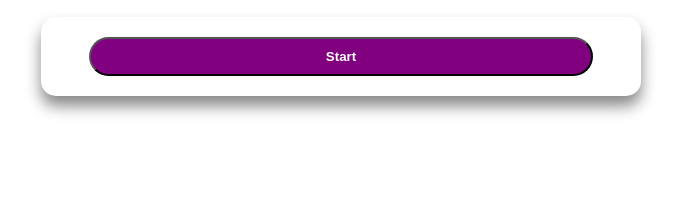
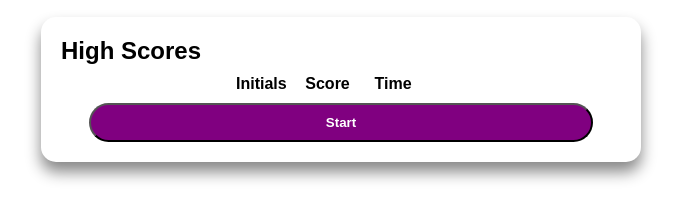
Before and after one commit to rayxis/w4-Multiple-Choice-Quiz, a plain HTML site: page index.html in a window 1280 px wide. Shown: the part 78-298 px from the top of the page, without its empty margins (299-980 px from the left). Drawn offline with Linux system fonts and the light colour scheme.

Commit message:
Finished first iteration of high score function. Finished adding questions to the quiz.

```diff
--- a/css/style.scss
+++ b/css/style.scss
@@ -74,4 +74,32 @@ body {
 	&__footer {
 
 	}
+
+	.highscores {
+		display:        flex;
+		flex-direction: column;
+		list-style:     none;
+		width:          210px;
+		margin:         auto;
+		counter-reset:  li;
+
+		&__item {
+			display:       flex;
+			position: relative;
+
+			&:first-child {font-weight: bold;}
+			&:not(:first-child)::before {
+				counter-increment: li;
+				content: counter(li) ".";
+				position: absolute;
+				left:  -20px;
+			}
+
+			&__initials,
+			&__score,
+			&__item {
+				width: 33%;
+			}
+		}
+	}
 }
--- a/index.html
+++ b/index.html
@@ -16,8 +16,24 @@
 
 		<template id="template_start">
 			<section class="card">
+				<h2 class="card__title">High Scores</h2>
+				<ul class="highscores">
+					<li class="highscores__item">
+						<div class="highscores__item__initials">Initials</div>
+						<div class="highscores__item__score">Score</div>
+						<div class="highscores__item__time">Time</div>
+					</li>
+				</ul>
 				<button class="card__button">Start</button>
 			</section>
+		</template>
+
+		<template id="template_highscore">
+			<li class="highscores__item">
+				<div class="highscores__item__initials"></div>
+				<div class="highscores__item__score"></div>
+				<div class="highscores__item__time"></div>
+			</li>
 		</template>
 
 		<template id="template_question">
--- a/js/questions.js
+++ b/js/questions.js
@@ -12,7 +12,6 @@ const questions = [
 	{
 		"query":     "Robert Wadlow was the tallest man ever recorded. How tall was he?",
 		"answer":    "8 feet 11 inches",
-		"fact":      "At the time of his death at 22, he was 8'11\" tall. His father was 5'11\".",
 		"responses": [
 			"7 feet 9 inches",
 			"7 feet 11 inches",
@@ -23,12 +22,81 @@ const questions = [
 	{
 		"query":     "What is the biggest contributor to dust in your house?",
 		"answer":    "Dead skin cells",
-		"fact":      "Humans shed about 200 million skin cells every hour.",
 		"responses": [
 			"Pollen",
 			"Dirt",
 			"Air",
 			"Water"
 		]
+	},
+	{
+		"query":     "What is the longest, strongest bone in the human body?",
+		"answer":    "Femur",
+		"responses": [
+			"Patella",
+			"Tibia",
+			"Coccyx",
+			"Sternum"
+		]
+	},
+	{
+		"query":     "What is the national animal of Scotland?",
+		"answer":    "Unicorn",
+		"responses": [
+			"Minotaur",
+			"The Loch Ness Monster",
+			"Centaur",
+			"Phoenix"
+		]
+	},
+	{
+		"query":     "What was the profession of the man who invented cotton candy?",
+		"answer":    "Dentist",
+		"responses": [
+			"Firefighter",
+			"Inventor",
+			"Baker",
+			"Nurse"
+		]
+	},
+	{
+		"query":     "How long can some species of sharks live?",
+		"answer":    "272 - 512 years",
+		"responses": [
+			"42 - 52 years",
+			"62 - 72 years",
+			"92 - 112 years",
+			"122 - 152 years"
+		]
+	},
+	{
+		"query":     "Most of Saudi Arabia's camels are imported from which country?",
+		"answer":    "Australia",
+		"responses": [
+			"Iran",
+			"Iraq",
+			"Pakistan",
+			"India"
+		]
+	},
+	{
+		"query":     "There is a library that is half in the US and half in Canada. Where is it located on the US side?",
+		"answer":    "Derby Line, Vermont",
+		"responses": [
+			"Molson, WA",
+			"Morgan, MT",
+			"Noyes, MN",
+			"Sandy Bay Township, ME"
+		]
+	},
+	{
+		"query":     "Which organ in the human body can regenerate after up to 90% of it is removed?",
+		"answer":    "Liver",
+		"responses": [
+			"Kidney",
+			"Lungs",
+			"Pancreas",
+			"Small intestines"
+		]
 	}
 ];
--- a/js/script.js
+++ b/js/script.js
@@ -1,13 +1,16 @@
 let quiz;
 
 class Quiz {
-	currentCount    = 0;
-	currentQuestion = null;
-	currentTimer    = 60;
-	currentTimerID  = null;
-	questions       = [];
-	score           = 0;
-	timerPenalty    = -10;
+	currentCount      = 0;
+	currentQuestion   = null;
+	currentTimerStart = 60;
+	currentTimer      = 60;
+	currentTimerID    = null;
+	highScoreLimit    = 10;
+	highScoreList     = [];
+	questions         = [];
+	score             = 0;
+	timerPenalty      = -10;
 
 	elements  = {
 		answers: null,
@@ -16,6 +19,7 @@ class Quiz {
 		timer:   document.querySelector(".timer")
 	}
 	templates = {
+		highscore: document.getElementById("template_highscore").content,
 		question:  document.getElementById("template_question").content,
 		scorecard: document.getElementById("template_scorecard").content,
 		start:     document.getElementById("template_start").content
@@ -77,16 +81,26 @@ class Quiz {
 		let cardAction;
 
 		if (cardType === "scorecard") {
-			//  Stop the timer.
-			this.stop();
-
 			//  Add the score, and an action to the restart button.
 			card.querySelector(".scorecard__text").textContent = this.score + "/" + this.questions.length;
 
 			//  Restart action.
 			cardAction = () => this.constructor(this.questions);
 			//  Start action.
-		} else if (cardType === "start") cardAction = () => this.start();
+		} else if (cardType === "start") {
+			const highScoreTree = card.querySelector(".highscores");
+
+			this.highScores();
+			this.highScoreList.forEach(highScore => {
+				let highScoreItem                                                      = this.templates.highscore.cloneNode(true);
+				highScoreItem.querySelector(".highscores__item__initials").textContent = highScore.initials;
+				highScoreItem.querySelector(".highscores__item__score").textContent    = highScore.score;
+				highScoreItem.querySelector(".highscores__item__time").textContent     = highScore.time;
+				highScoreTree.appendChild(highScoreItem);
+			});
+
+			cardAction = () => this.start();
+		}
 
 		//  Add the action to the buttons (actions have already been added to question responses).
 		if (cardType !== "question") card.querySelector(".card__button").addEventListener("click", cardAction);
@@ -96,7 +110,7 @@ class Quiz {
 	}
 
 	cardRemove() {
-		//  Remove any existing cards.
+		//  Remove the existing card, if there is one.
 		this.elements.quiz.querySelector(".card")?.remove();
 	}
 
@@ -109,7 +123,30 @@ class Quiz {
 			this.cardAdd("question");
 
 			//  No more questions, get the scorecard.
-		} else this.cardAdd("scorecard");
+		} else this.stop();
+	}
+
+	highScores(initials = null) {
+		//  If initials are passed, add them to the high scores; otherwise, get the high scores.
+		if (initials) {
+			//  Only consider adding a high score if the value is greater than 0.
+			if (this.score > 0) {
+				//  If the high score list is full, and the new score is greater than the lowest high score, drop the lowest high score.
+				if (this.highScoreList.length === this.highScoreLimit && this.highScoreList[this.highScoreList.length - 1].score < this.score)
+					this.highScoreList.pop();
+				//  Save the initials, the score and the timer value.
+				this.highScoreList.push({
+					                        initials: initials,
+					                        score:    this.score,
+					                        time:     (this.currentTimerStart - this.currentTimer)
+				                        });
+				//  Sort the high score list by score, and then by time.
+				this.highScoreList = this.highScoreList.sort(
+					(a, b) => (a.score !== b.score) ? b.score - a.score : a.time - b.time);
+				//  Save the high score list to local storage.
+				localStorage.setItem("highScores", JSON.stringify(this.highScoreList));
+			}
+		} else this.highScoreList = JSON.parse(localStorage.getItem("highScores")) || [];
 	}
 
 	shuffle(list) {
@@ -125,24 +162,35 @@ class Quiz {
 	}
 
 	start() {
-		//  Reset the score.
+		//  Reset the timer and score.
+		this.currentTimer   = this.currentTimerStart;
 		this.score          = 0;
 		//  Start the timer.
 		this.currentTimerID = setInterval(() => {
+			//  Decrement the visual timer by 1 second, and update the display field.
 			this.currentTimer--;
 			this.elements.timer.textContent = this.currentTimer + " second";
+			//  If the timer is not 1 second, add an "s" to the display field,
+			//  and if the timer is 0, go to the scorecard.
 			if (this.currentTimer !== 1) this.elements.timer.textContent += "s";
-			if (this.currentTimer === 0) this.cardAdd("scorecard");
+			if (this.currentTimer <= 0) this.stop();
 		}, 1000);
 
 		//  Start with the first question.
-		this.currentCount    = 0;
-		this.currentQuestion = this.questions[this.currentCount];
+		this.currentQuestion = this.questions[this.currentCount = 0];
 		this.cardAdd("question");
 	}
 
 	stop() {
+		//  Update timer display (in case the last question was a wrong answer).
+		this.elements.timer.textContent = this.currentTimer + " second";
+		//  If the timer is not 1 second, add an "s" to the display field,
+		//  and if the timer is 0, go to the scorecard.
+		if (this.currentTimer !== 1) this.elements.timer.textContent += "s";
+		//  Stop the timer and pull up the scorecard.
 		clearInterval(this.currentTimerID);
+		this.highScores('RB');
+		this.cardAdd("scorecard");
 	}
 }
 
@@ -150,10 +198,7 @@ quiz = new Quiz(questions);
 
 /***
  TODO:
-  Show fun fact when the card is answered.
-  Maybe add a pause button.
-  Separate Score functions?
   Definitely work on the design next (start screen and scorecard), and overall container.
-  Consider adding all of the cards in the constructor and then just toggling a hidden class/style.
-  Upon answering incorrectly (on the last question), consider reducing the timer by 10 even though it doesn't matter anymore.
+  Add initial entry method for highscores.
+  Clean up code.
  ***/
```
Also changed, not shown: css/style.css, 1 other file.
